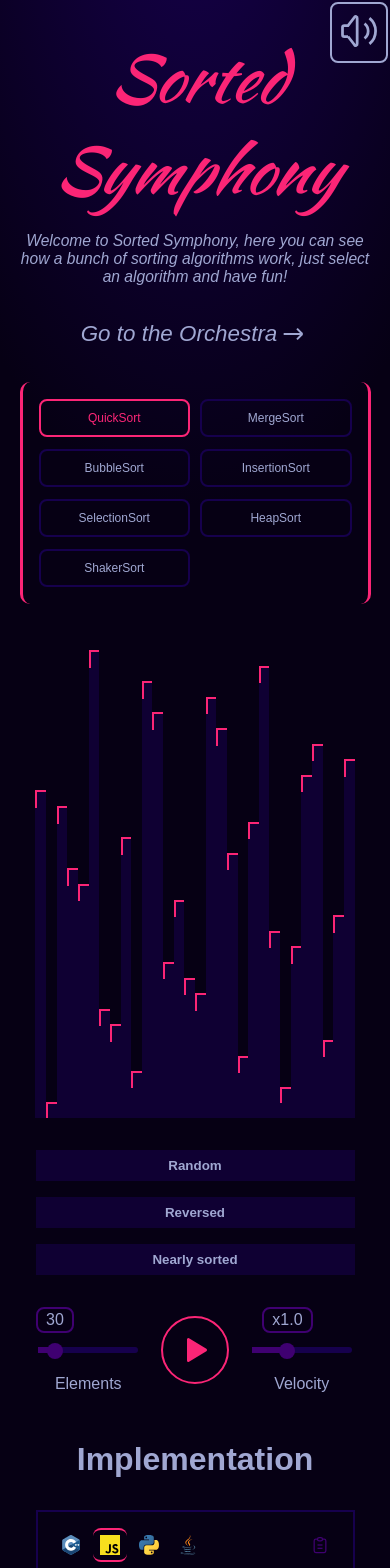
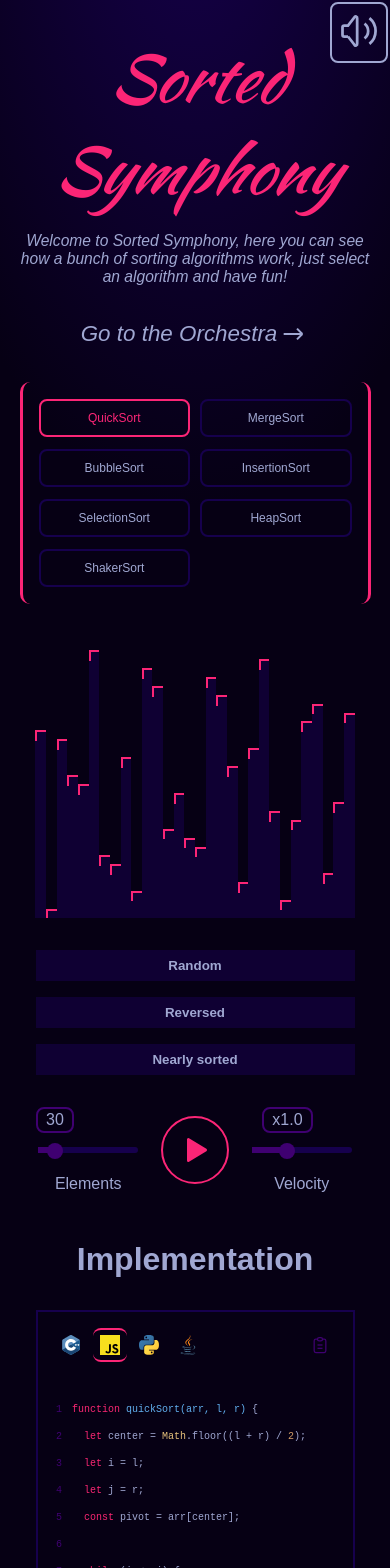
Before and after one commit to Eckry/Sorted-Symphony, a React (Vite) app: page / in a window 390 px wide. Shown: the top 1568 px of the page. Built offline with nearby package versions, Linux system fonts and the light colour scheme; a web font is replaced by a local one.

Commit message:
add media query to home blocks for mobile

```diff
--- a/src/routes/styles/Home.css
+++ b/src/routes/styles/Home.css
@@ -53,3 +53,9 @@
   transform: scaleX(1);
   transform-origin: 0;
 }
+
+@media (width <= 480px){
+  .home-blocks {
+    height: 300px;
+  }
+}
```
